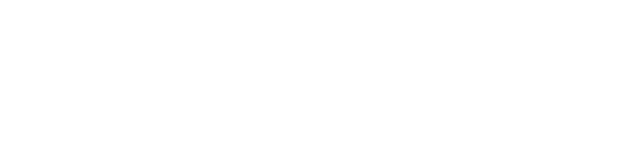
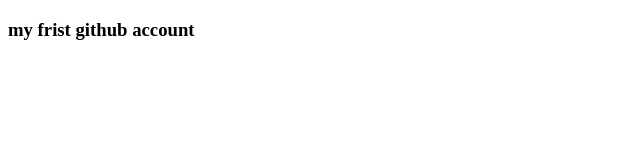
Before and after one commit to Arifur999/my-frist-github-repo, a plain HTML site: page index.html in a window 1280 px wide. Shown: the whole page, without its empty margins (0-640 px from the left). Drawn offline with Linux system fonts and the light colour scheme.

Commit message:
my first gitfub account

```diff
--- a/index.html
+++ b/index.html
@@ -6,6 +6,8 @@
     <title>my first github repo</title>
 </head>
 <body>
+    <h3>my frist github account</h3>
+
 
 </body>
 </html>
```
